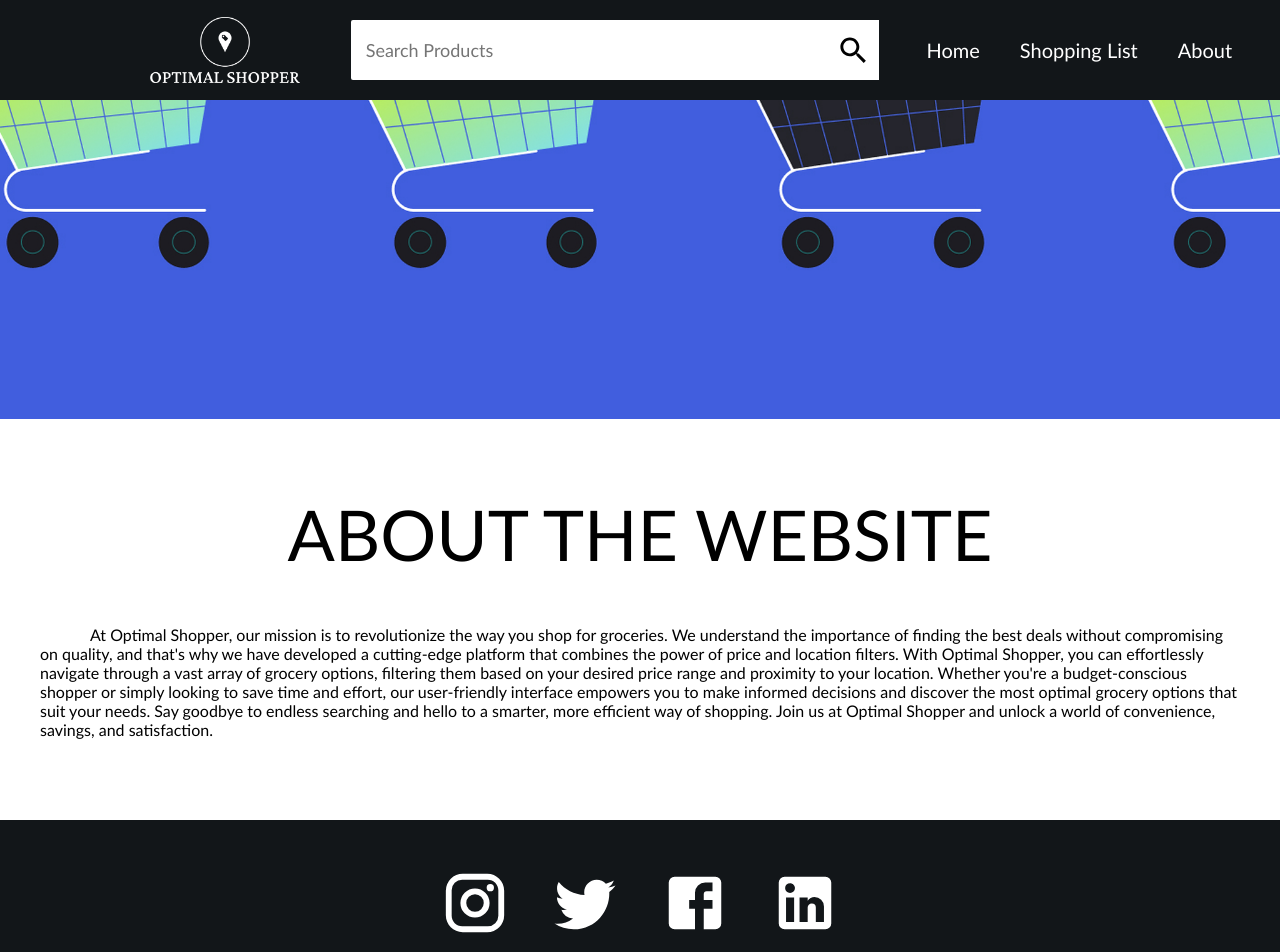
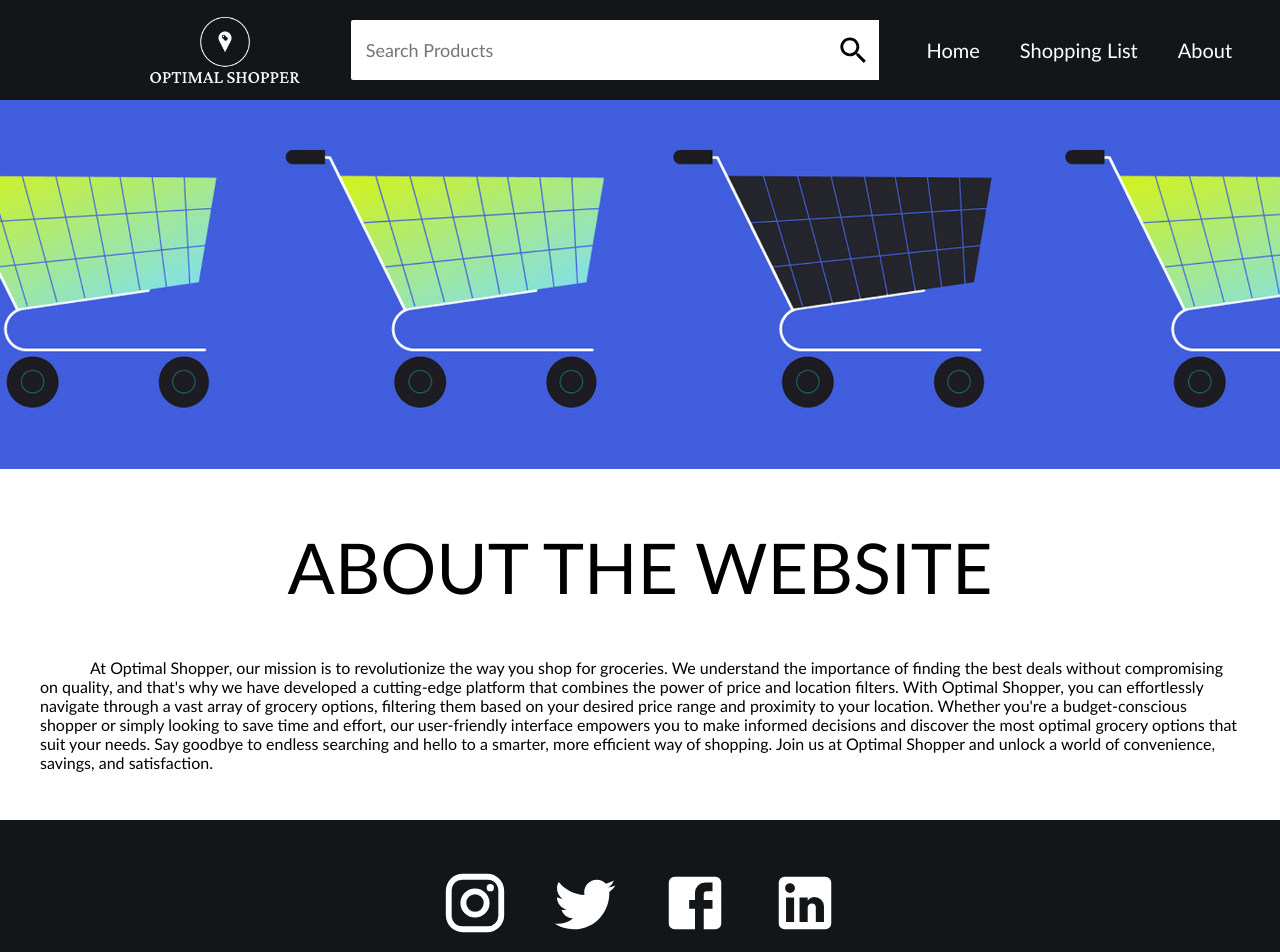
Before and after one commit to Dudemario/GroceryWebApp, a React (Create React App) app in the folder grocery_webapp/: page /about in a window 1280 px wide. Shown: the top 952 px of the page. Built offline with nearby package versions, Linux system fonts and the light colour scheme.

Commit message:
about page css changes

```diff
--- a/grocery_webapp/src/pages/About.js
+++ b/grocery_webapp/src/pages/About.js
@@ -1,5 +1,5 @@
 import React from 'react'
-import background from "../assets/aboutUsBackground2.png";
+import background from "../assets/aboutUsBackground3.png";
 import "../styles/About.css";
 
 function About() {
--- a/grocery_webapp/src/styles/About.css
+++ b/grocery_webapp/src/styles/About.css
@@ -8,8 +8,9 @@
 
 .aboutTop {
   width: 100%;
-  height: 50%;
-  background-position: 0px -274px;
+  height: 55%;
+  background-position: center;
+/*  background-position: 0px -274px;*/
   background-repeat: no-repeat;
   background-size: cover;
 }
@@ -17,7 +18,7 @@
 .aboutBottom {
   display: flex;
   flex-direction: column;
-  height: 50%;
+  height: 45%;
   align-items: center;
   margin-top: 50px;
 }
```
Also changed, not shown: grocery_webapp/src/assets/aboutUsBackground3.png (added).
